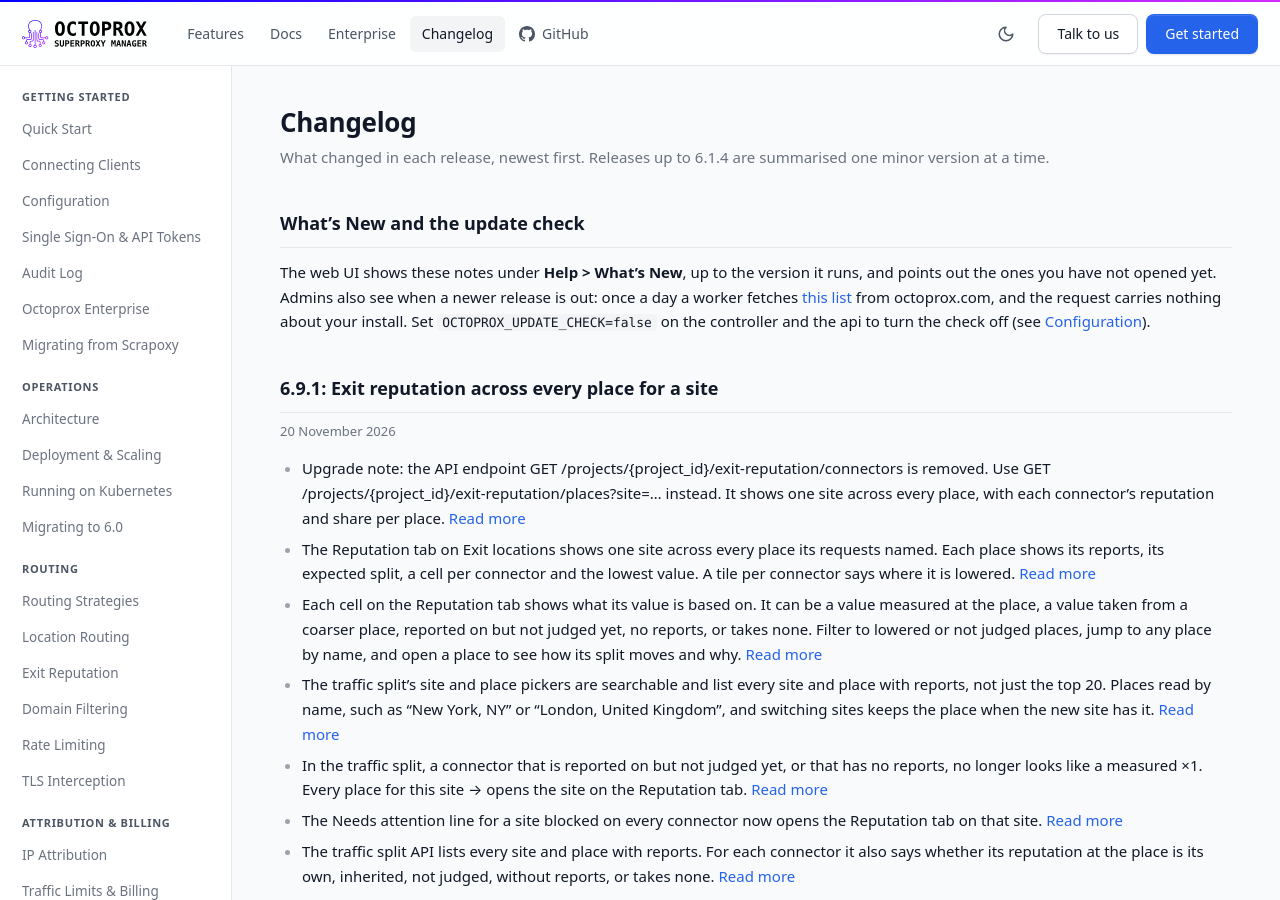
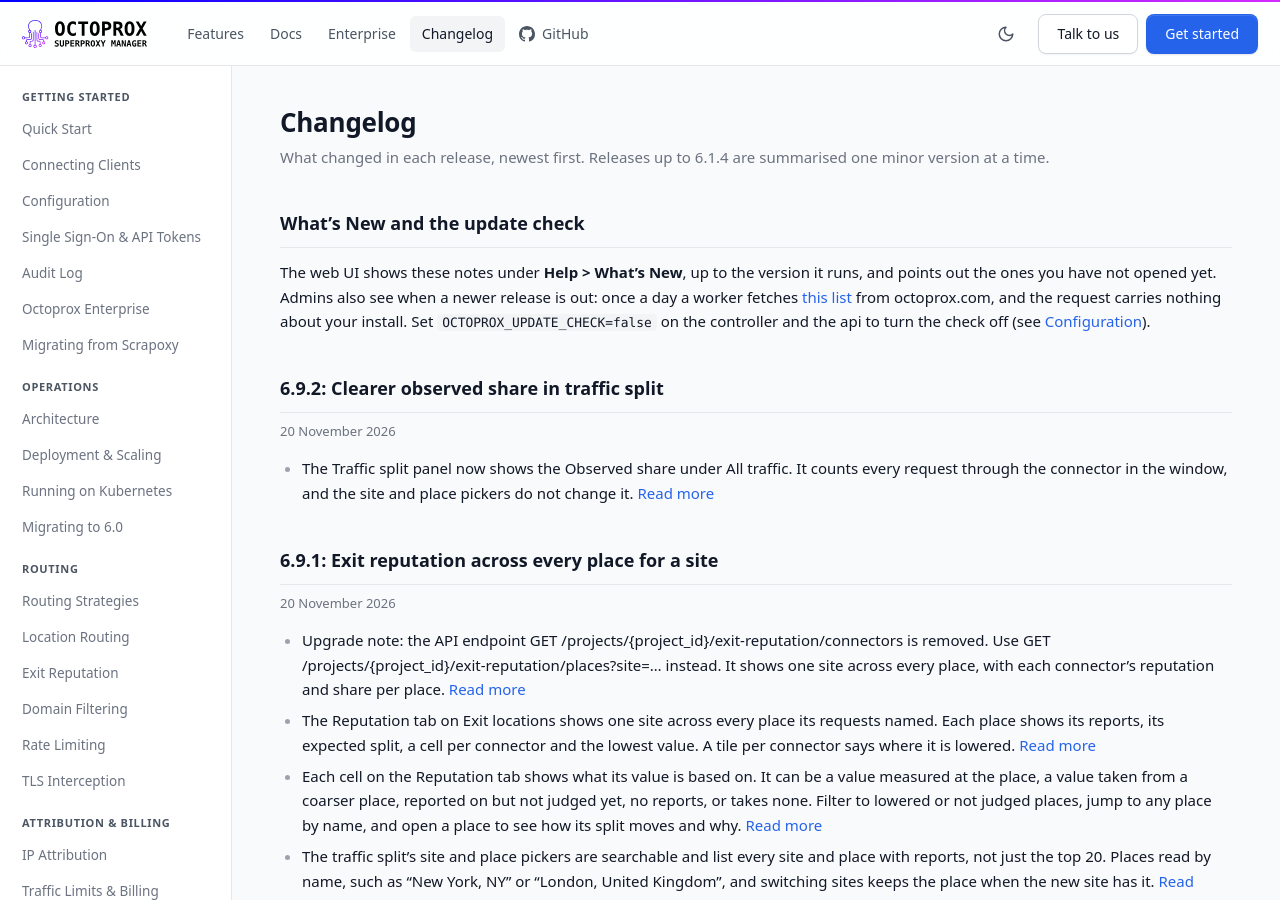
Before and after one commit to octoprox/octoprox, a Jekyll site: the page built from docs/changelog.md, in a window 1280 px wide and 900 px high. Built offline with Jekyll 4.4.1, drawn with Linux system fonts in a browser that asks for light colours; some of the changed text lies outside the part shown.

Commit message:
Bump version to 6.9.2

```diff
--- a/docs/_data/releases.yml
+++ b/docs/_data/releases.yml
@@ -9,6 +9,13 @@
 #   title    a few words naming the main themes
 #   changes  what changed, for the people who use Octoprox; `docs` is a page
 #            on octoprox.com that explains it, such as connecting#exit-headers
+
+- version: 6.9.2
+  date: 2026-11-20
+  title: Clearer observed share in traffic split
+  changes:
+    - text: "The Traffic split panel now shows the Observed share under All traffic. It counts every request through the connector in the window, and the site and place pickers do not change it."
+      docs: routing-strategies#seeing-the-split
 
 - version: 6.9.1
   date: 2026-11-20
--- a/pyproject.toml
+++ b/pyproject.toml
@@ -1,6 +1,6 @@
 [project]
 name = "octoprox"
-version = "6.9.1"
+version = "6.9.2"
 description = "A dynamic and flexible proxy manager"
 readme = "README.md"
 requires-python = ">=3.12"
```
